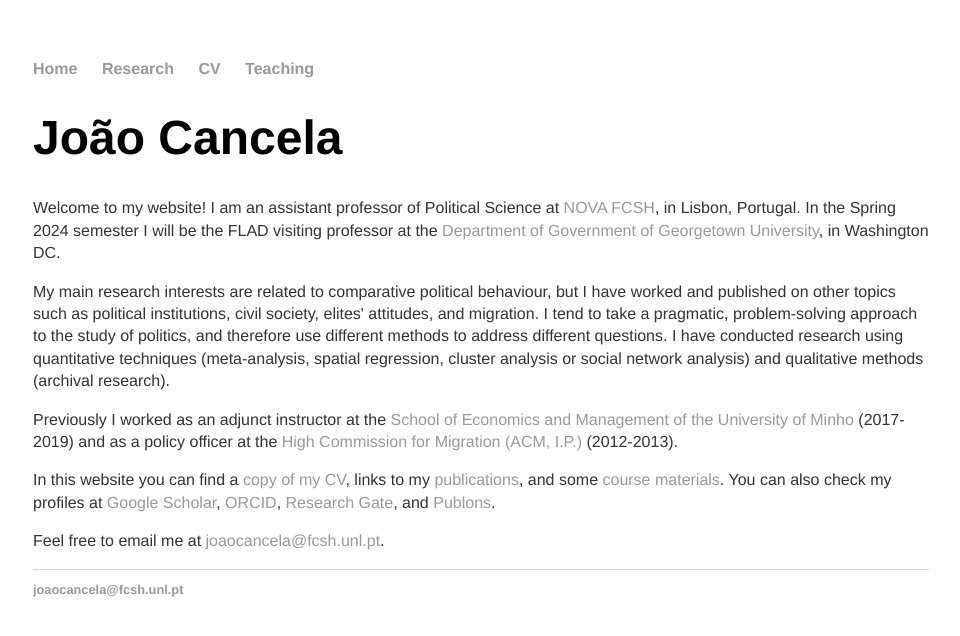
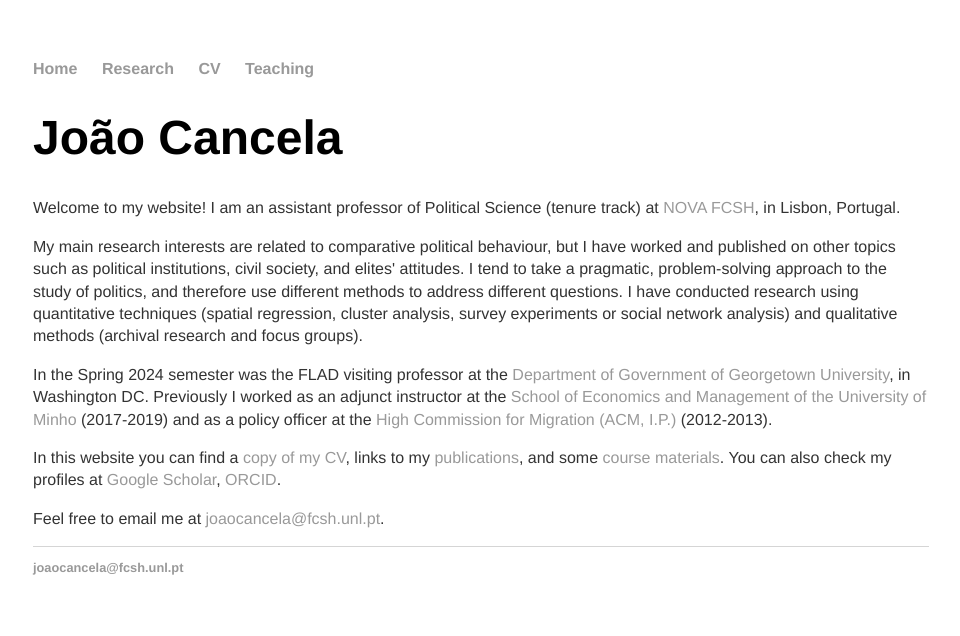
Before and after one commit to joaocancela/joaocancela.github.io, a Jekyll site: the page built from index.html, in a window 1280 px wide. Shown: the top 636 px of the page, without its empty margins (159-1119 px from the left). Built offline with Jekyll 4.4.1, drawn with Linux system fonts in a browser that asks for light colours.

Commit message:
Update index.html

```diff
--- a/index.html
+++ b/index.html
@@ -4,11 +4,12 @@
 ---
 <div class="blurb">
 	<h1>João Cancela</h1>
-	<p>Welcome to my website! I am an assistant professor of Political Science at <a href= "https://www.fcsh.unl.pt/">NOVA FCSH</a>, in Lisbon, Portugal. In the Spring 2024 semester I will be the FLAD visiting professor at the <a href= "https://government.georgetown.edu/">Department of Government of Georgetown University</a>, in Washington DC.
-	<p> My main research interests are related to comparative political behaviour, but I have worked and published on other topics such as political institutions, civil society, elites' attitudes, and migration. I tend to take a pragmatic, problem-solving approach to the study of politics, and therefore use different methods to address different questions. I have conducted research using quantitative techniques (meta-analysis, spatial regression, cluster analysis or social network analysis) and qualitative methods (archival research). </p>
-	<p> Previously I worked as an adjunct instructor at the <a href="https://www.eeg.uminho.pt"> School of Economics and Management of the University of Minho</a> (2017-2019) and as a policy officer at the <a href="https://www.acm.gov.pt/inicio">High Commission for Migration (ACM, I.P.)</a> (2012-2013).</p>
+	<p>Welcome to my website! I am an assistant professor of Political Science (tenure track) at <a href= "https://www.fcsh.unl.pt/">NOVA FCSH</a>, in Lisbon, Portugal.
+	<p> My main research interests are related to comparative political behaviour, but I have worked and published on other topics such as political institutions, civil society, and elites' attitudes. I tend to take a pragmatic, problem-solving approach to the study of politics, and therefore use different methods to address different questions. I have conducted research using quantitative techniques (spatial regression, cluster analysis, survey experiments or social network analysis) and qualitative methods (archival research and focus groups). </p>
+	<p> In the Spring 2024 semester was the FLAD visiting professor at the <a href= "https://Governmentent.georgetown.edu/">Department of Government of Georgetown University</a>, in Washington DC. Previously I worked as an adjunct instructor at the <a href="https://www.eeg.uminho.pt"> School of Economics and Management of the University of Minho</a> (2017-2019) and as a policy officer at the <a href="https://www.acm.gov.pt/inicio">High Commission for Migration (ACM, I.P.)</a> (2012-2013).</p>
 
-	<p> In this website you can find a  <a href={{ site.baseurl }}/pdf/CV_JoaoCancela.pdf target = _blank>copy of my CV</a>, links to my <a href="/research">publications</a>, and some  <a href="/teaching">course materials</a>. You can also check my profiles at <a href=https://scholar.google.com/citations?user=3uFaAyQAAAAJ&hl>Google Scholar</a>, <a href=https://orcid.org/0000-0002-5055-2060>ORCID</a>, <a href=https://www.researchgate.net/profile/Joao_Cancela > Research Gate</a>, and <a href=https://publons.com/researcher/1185891/joao-cancela/> Publons</a>.</p>
+	<p> In this website you can find a  <a href={{ site.baseurl }}/pdf/CV_JoaoCancela.pdf target = _blank>copy of my CV</a>, links to my <a href="/research">publications</a>, and some  <a href="/teaching">course materials</a>. You can also check my profiles at <a href=https://scholar.google.com/citations?user=3uFaAyQAAAAJ&hl>Google Scholar</a>, <a href=https://orcid.org/0000-0002-5055-2060>ORCID</a>.
+
 	<p> Feel free to email me at <a href=mailto:joaocancela@fcsh.unl.pt>joaocancela@fcsh.unl.pt</a>.</p>
 
 </div><!-- /.blurb -->
```
